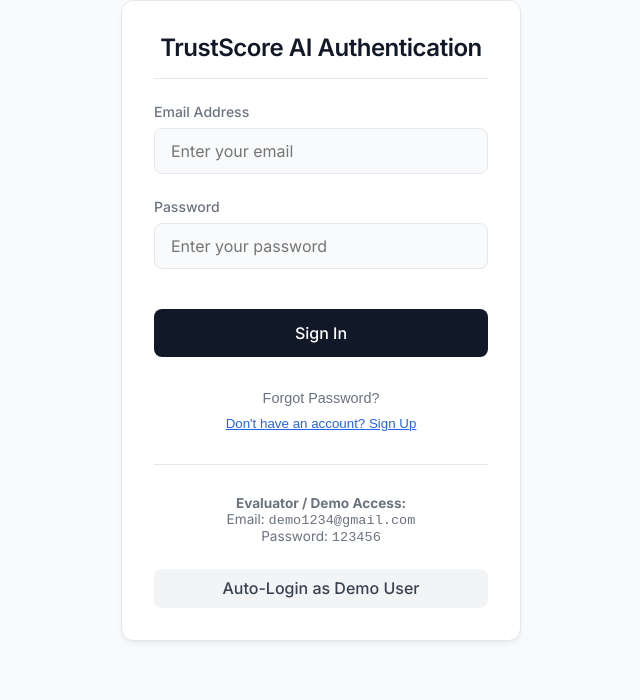
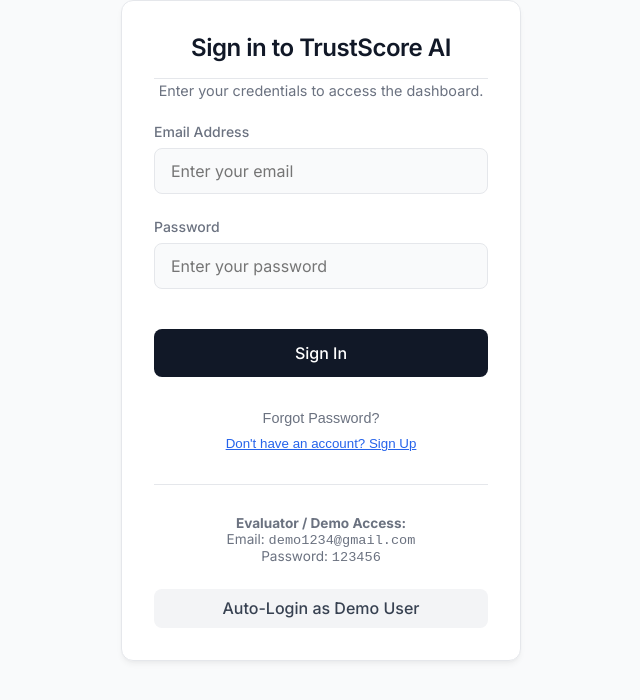
Before and after one commit to isham461/Insurance-Fraud-Detector, a React (Vite) app in the folder phase3_frontend/: page / in a window 1280 px wide. Shown: the top 700 px of the page, without its empty margins (319-959 px from the left). Built offline with nearby package versions, Linux system fonts and the light colour scheme; no server answers.

Commit message:
Update Login typography to match TrustScore AI branding

```diff
--- a/phase3_frontend/src/components/Login.tsx
+++ b/phase3_frontend/src/components/Login.tsx
@@ -49,7 +49,10 @@
     return (
         <div style={{ display: 'flex', justifyContent: 'center', alignItems: 'center', minHeight: '60vh' }}>
             <div className="card" style={{ maxWidth: '400px', width: '100%', padding: '2rem' }}>
-                <h2 style={{ textAlign: 'center', marginBottom: '1.5rem' }}>TrustScore AI Authentication</h2>
+                <h2 style={{ textAlign: 'center', marginBottom: '0.2rem' }}>Sign in to TrustScore AI</h2>
+                <p style={{ textAlign: 'center', color: 'var(--text-secondary)', fontSize: '0.9rem', marginTop: 0, marginBottom: '1.5rem' }}>
+                    Enter your credentials to access the dashboard.
+                </p>
 
                 {errorMsg && <div style={{ color: 'var(--danger-color)', marginBottom: '1rem', textAlign: 'center' }}>{errorMsg}</div>}
                 {successMsg && <div style={{ color: 'var(--success-color)', marginBottom: '1rem', textAlign: 'center' }}>{successMsg}</div>}
```
